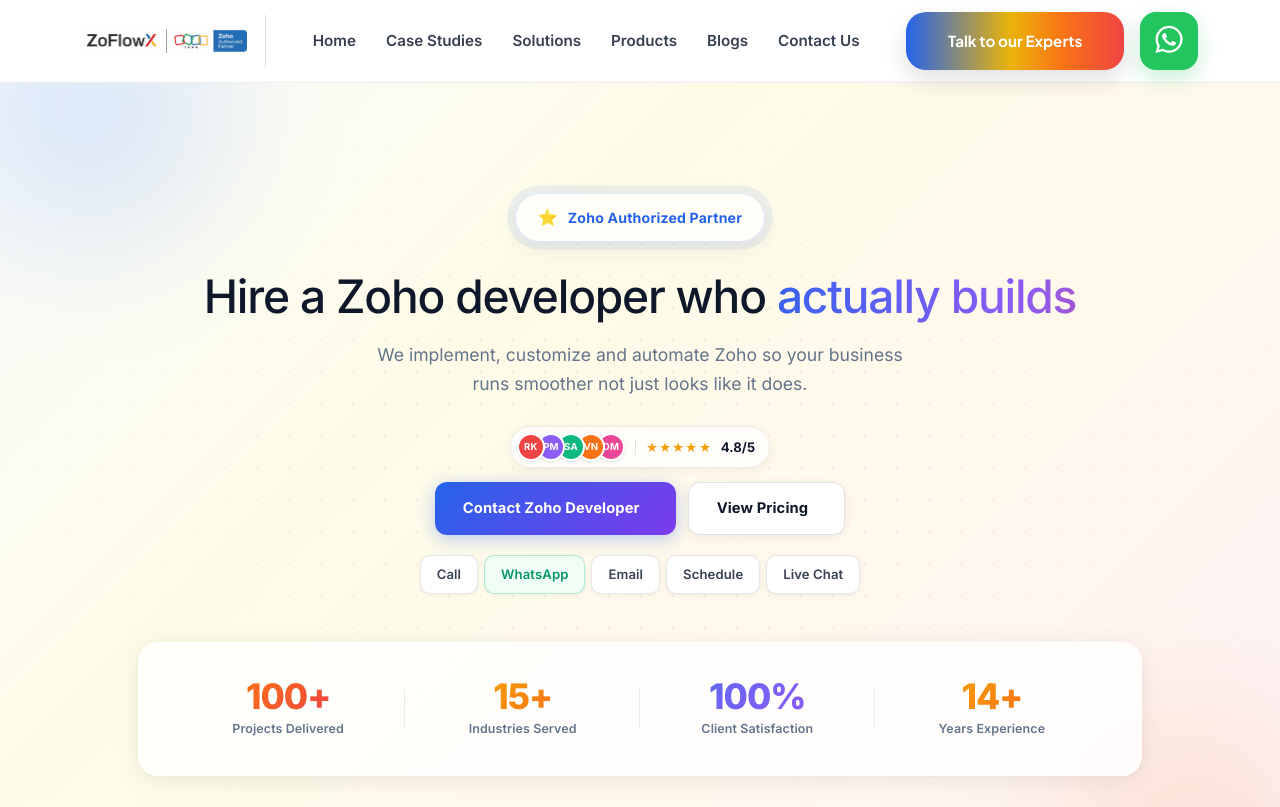
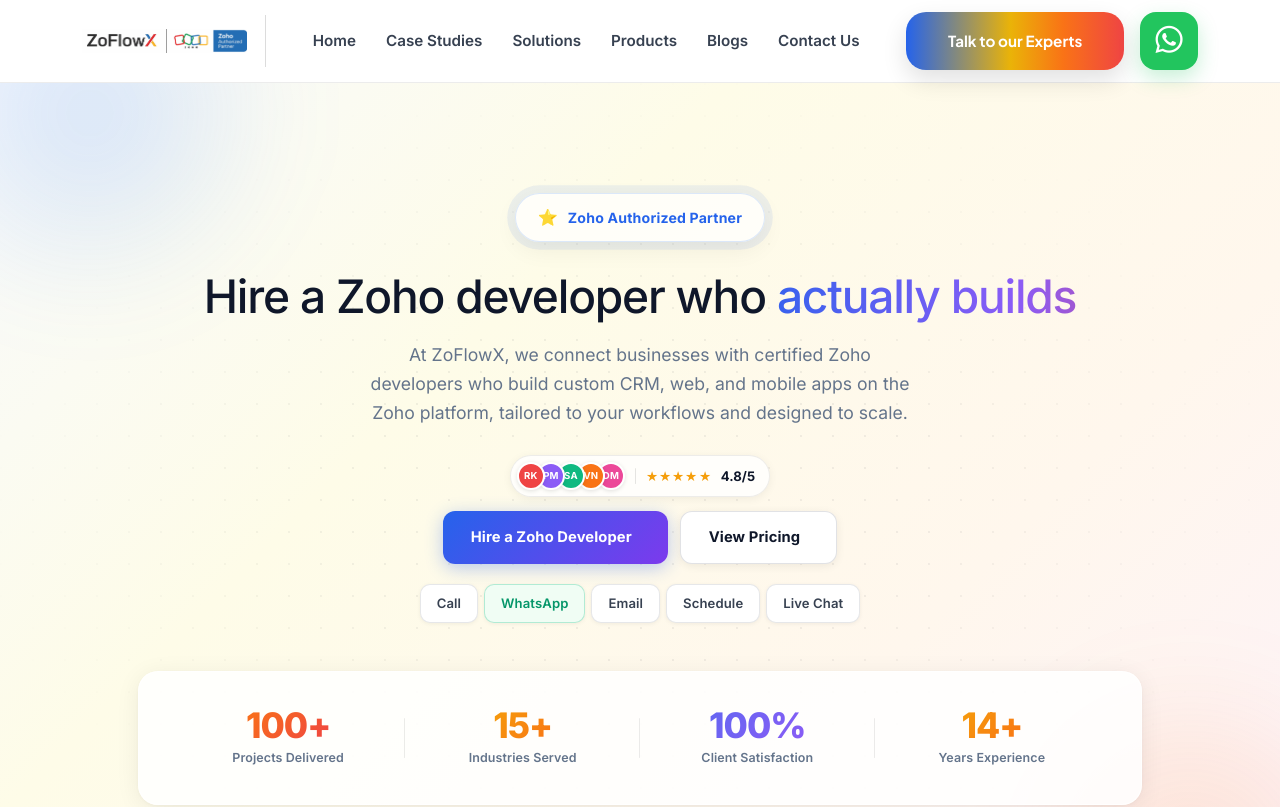
Before and after one commit to Rahsin-07/zoho-hire-a-developer, a Next.js app: page /hire-zoho-developer in a window 1280 px wide. Shown: the top 807 px of the page. Built offline with nearby package versions, Linux system fonts and the light colour scheme.

Commit message:
Remove node_modules and update gitignore

```diff
--- a/components/Hero.jsx
+++ b/components/Hero.jsx
@@ -400,7 +400,7 @@
             lineHeight: 1.65,
           }}
         >
-          We implement, customize and automate Zoho so your business runs smoother not just looks like it does.
+          At ZoFlowX, we connect businesses with certified Zoho developers who build custom CRM, web, and mobile apps on the Zoho platform, tailored to your workflows and designed to scale.
         </p>
 
         {/* Avatars + Stars pill */}
@@ -507,7 +507,7 @@
           }}
         >
           <a
-            href="#contact"
+            href ="https://arul-zoflowx.zohobookings.in/#/Zoho_Consultation"
             style={{
               display: 'inline-flex',
               alignItems: 'center',
@@ -534,7 +534,7 @@
               e.currentTarget.style.boxShadow = '0 4px 18px rgba(37,99,235,0.32)'
             }}
           >
-            Contact Zoho Developer
+            Hire a Zoho Developer
             <span style={{ fontSize: '1rem' }}></span>
           </a>
 
```
